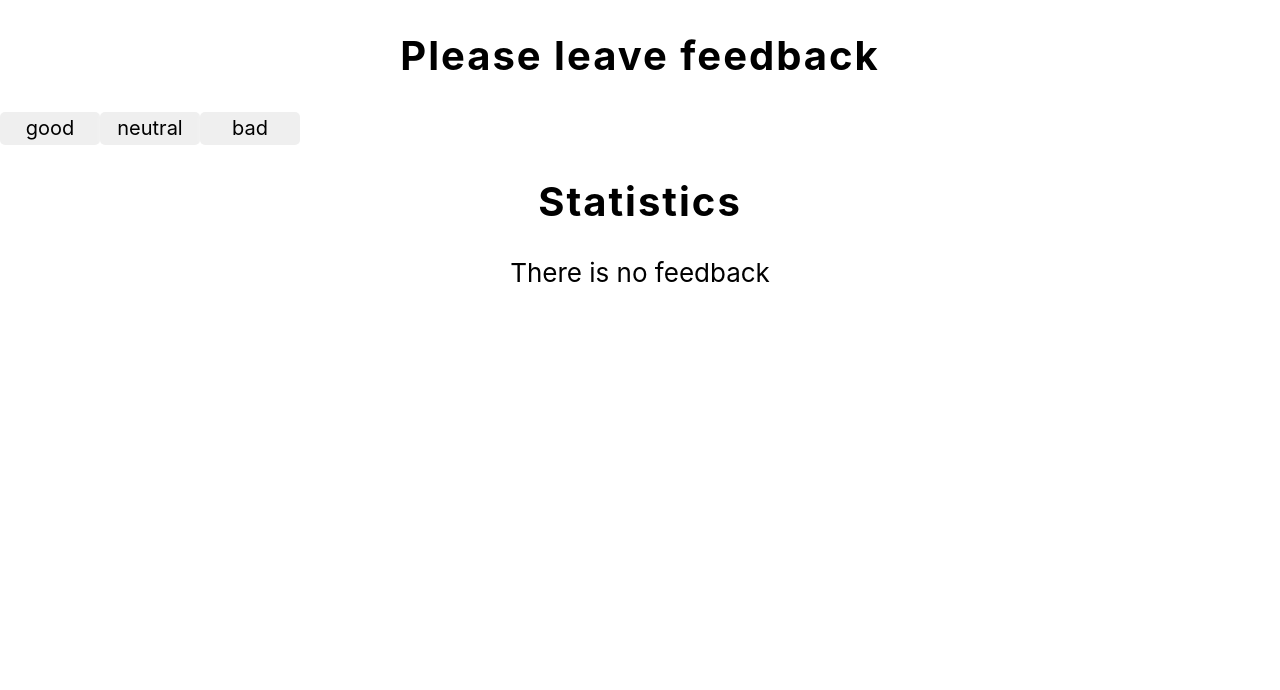
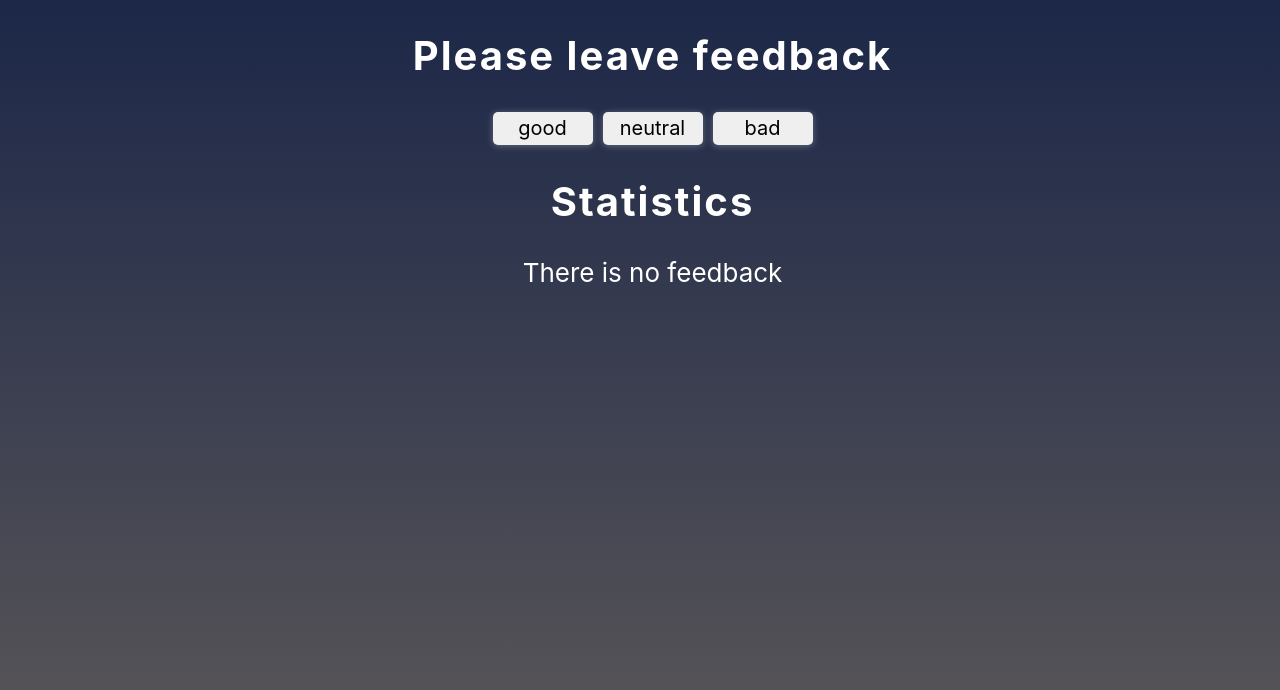
Before and after one commit to Ivanna86Koval/goit-react-hw-02-feedback, a React (Create React App) app: page / in a window 1280 px wide. Shown: the top 690 px of the page. Built offline with nearby package versions, Linux system fonts and the light colour scheme.

Commit message:
update styled.js

```diff
--- a/src/components/FeedbackOptions/FeedbackOptions.js
+++ b/src/components/FeedbackOptions/FeedbackOptions.js
@@ -1,16 +1,23 @@
-import { Button } from "./FeedbackOptions.styled";
 import propTypes from 'prop-types'
+import { Wrapper, Button } from './FeedbackOptions.styled';
 
-export const FeedbackOptions = (props) => {
-    return (
-        props.options.map((el => (
-    <Button key={el} name={props.options} onClick={() => props.onLeaveFeedback(el)}>{el}</Button>)))
-
-)
-
-}
+export const FeedbackOptions = ({ options, onLeaveFeedback }) => {
+  return (
+    <Wrapper>
+      {options.map(option => (
+        <Button
+          key={option}
+          type="button"
+          onClick={() => onLeaveFeedback(option)}
+        >
+          {option}
+        </Button>
+      ))}
+    </Wrapper>
+  );
+};
 
 FeedbackOptions.propTypes = {
-    onLeaveFeedback: propTypes.func,
-    options: propTypes.arrayOf(propTypes.string).isRequired
-}
+  options: propTypes.arrayOf(propTypes.string.isRequired).isRequired,
+  onLeaveFeedback: propTypes.func.isRequired,
+};
--- a/src/components/FeedbackOptions/FeedbackOptions.styled.js
+++ b/src/components/FeedbackOptions/FeedbackOptions.styled.js
@@ -1,4 +1,11 @@
 import styled from 'styled-components';
+
+export const Wrapper = styled.div`
+  display: flex;
+  align-items: center;
+  justify-content: center;
+  gap: 10px;
+`;
 
 export const Button = styled.button`
    width: 100px;
--- a/src/components/RootStyle/RootStyle.styled.js
+++ b/src/components/RootStyle/RootStyle.styled.js
@@ -3,20 +3,18 @@ import 'modern-normalize';
 export const RootStyle = createGlobalStyle`
 
 body {
+  background: linear-gradient(to bottom, #1c2748, #5d5959);
+  background-repeat: no-repeat;
+  background-attachment: fixed;
+  background-size: cover;
+
   margin: 0;
-  font-family: -apple-system, BlinkMacSystemFont, 'Segoe UI', 'Roboto', 'Oxygen',
-    'Ubuntu', 'Cantarell', 'Fira Sans', 'Droid Sans', 'Helvetica Neue',
-    sans-serif;
-  -webkit-font-smoothing: antialiased;
-  -moz-osx-font-smoothing: grayscale;
+  overflow: hidden;
+
+  color: white;
 }
 
-code {
-  font-family: source-code-pro, Menlo, Monaco, Consolas, 'Courier New',
-    monospace;
-}
-
-ul {
+/*ul {
   list-style: none;
   padding: 0;
   margin: 0;
@@ -24,5 +22,5 @@ ul {
 
 #root {
 
-}
+}*/
 `;
--- a/src/components/Section/Section.styled.js
+++ b/src/components/Section/Section.styled.js
@@ -1,7 +1,7 @@
 import styled from 'styled-components';
 
 export const Sections = styled.section`
-    margin: 0 auto;
+  padding-left: 25px;
 `;
 
 export const H2 = styled.h2`
```
